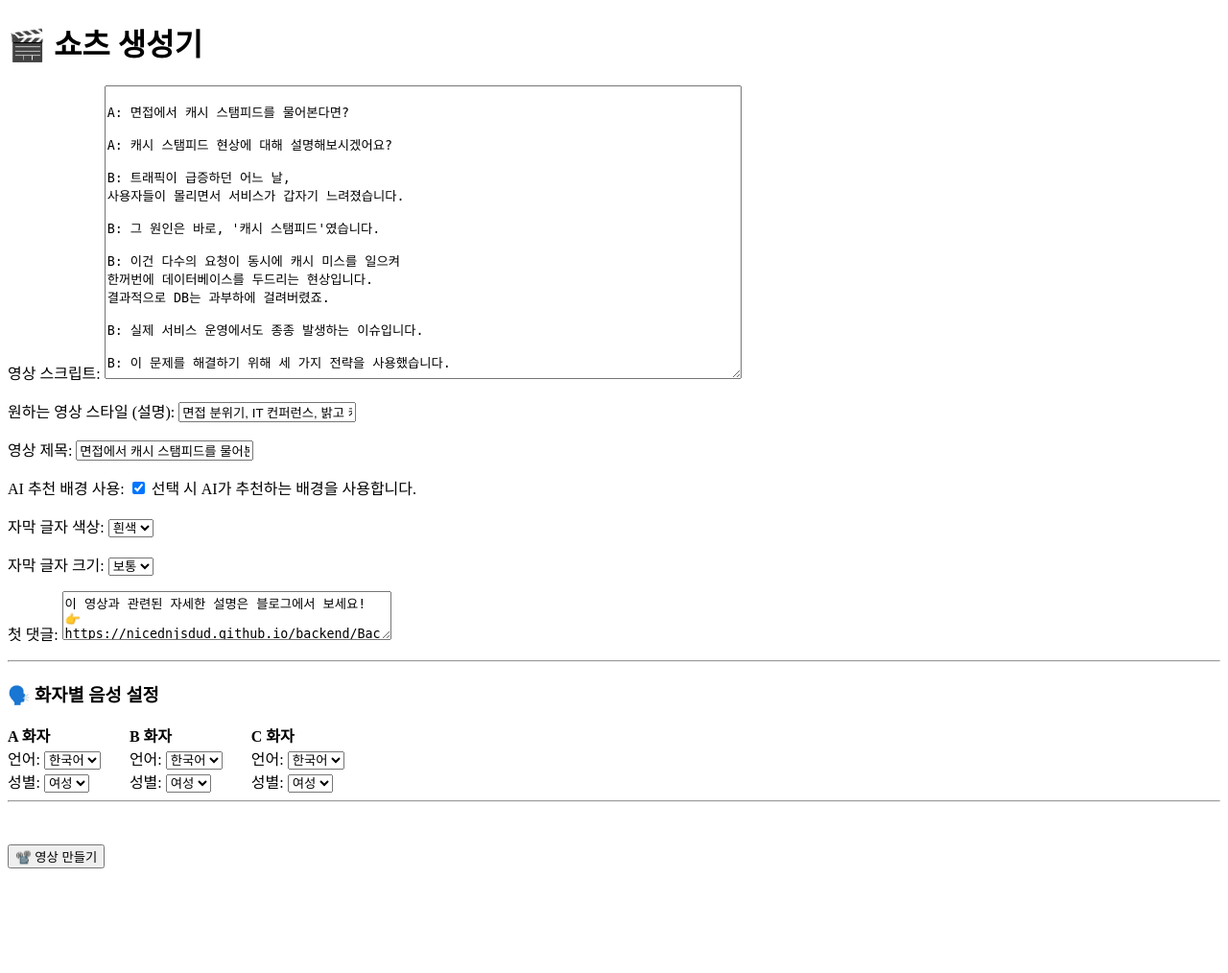
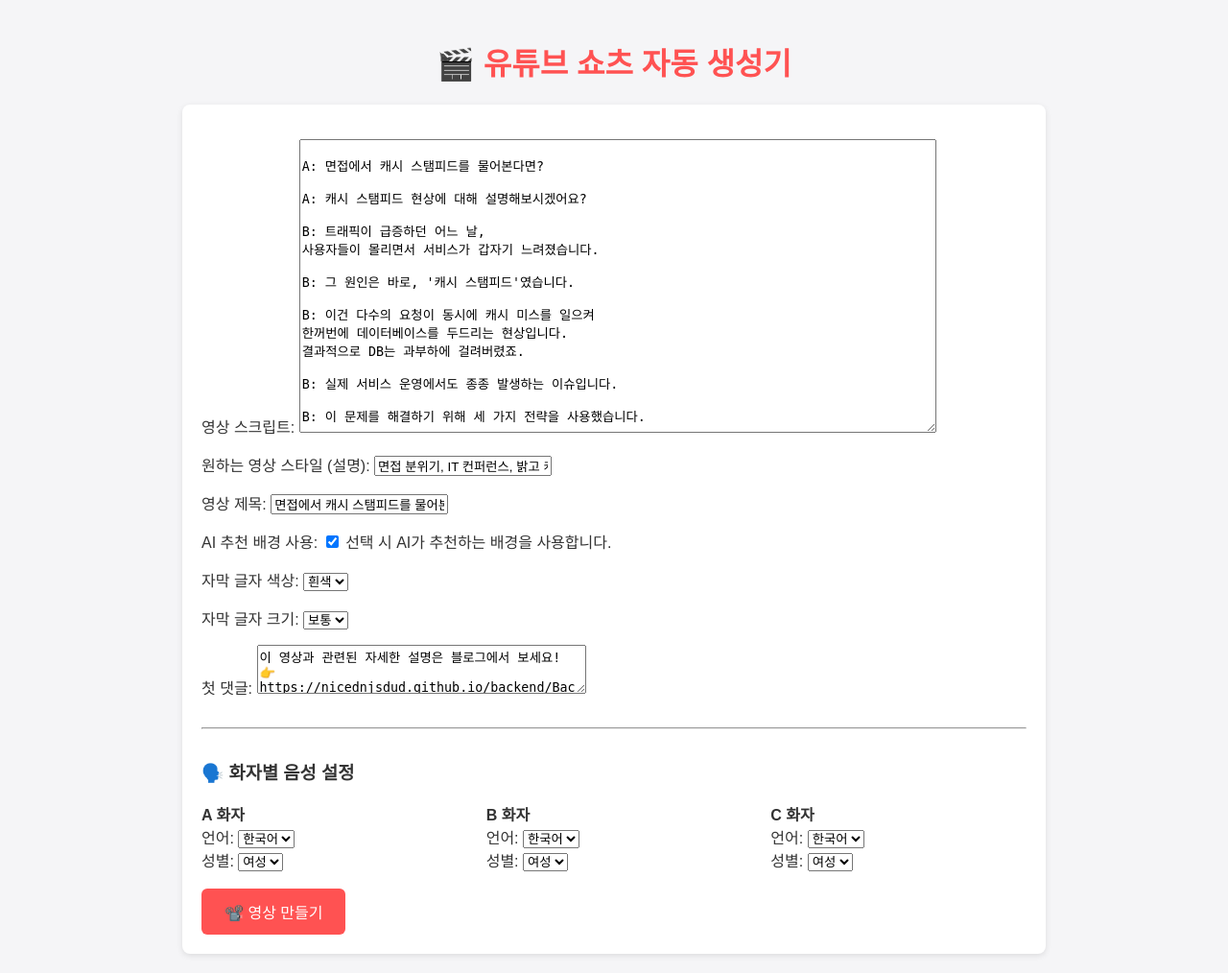
Before and after one commit to nicednjsdud/shorts-automation, a Django app: page / in a window 1280 px wide. Shown: the whole page at 96% size. Before the commit the page ends 905 px from the top, so only its background shows below. Run offline with Django 5.2, Linux system fonts and the light colour scheme; parts of the project's set-up code (start-up, migrations or seed data) failed here and were passed over.

Commit message:
css: ui/ux 수정

```diff
--- /dev/null
+++ b/shortsapp/static/css/style.css
@@ -0,0 +1,92 @@
+body {
+    font-family: 'Pretendard', sans-serif;
+    margin: 0 auto;
+    max-width: 900px;
+    padding: 20px;
+    background-color: #f5f5f7;
+    color: #333;
+}
+h1 {
+    text-align: center;
+    color: #ff5252;
+}
+form {
+    background: white;
+    padding: 20px;
+    border-radius: 8px;
+    box-shadow: 0 2px 6px rgba(0,0,0,0.1);
+}
+button {
+    background-color: #ff5252;
+    color: white;
+    border: none;
+    padding: 12px 24px;
+    border-radius: 6px;
+    font-size: 16px;
+    cursor: pointer;
+}
+button:hover {
+    background-color: #e04646;
+}
+hr {
+    margin: 30px 0;
+}
+.speaker-settings {
+    display: flex;
+    gap: 30px;
+    flex-wrap: wrap;
+}
+.speaker-settings div {
+    flex: 1;
+    min-width: 150px;
+}
+video {
+    margin-top: 20px;
+    border-radius: 8px;
+}
+ul {
+    list-style: none;
+    padding: 0;
+}
+li {
+    display: inline-block;
+    background: #eee;
+    padding: 5px 10px;
+    border-radius: 4px;
+    margin: 5px;
+}
+#uploadBtn {
+    margin-top: 15px;
+}
+#uploadStatus {
+    margin-top: 10px;
+    font-weight: bold;
+}
+#progressContainer {
+    width: 100%;
+    background: #ddd;
+    border-radius: 20px;
+    overflow: hidden;
+    margin-top: 15px;
+}
+#progressBar {
+    height: 20px;
+    width: 0;
+    background: #ff5252;
+    transition: width 0.4s ease;
+}
+#genProgressContainer,
+#uploadProgressContainer {
+    width: 100%;
+    background: #ddd;
+    border-radius: 20px;
+    overflow: hidden;
+    margin-top: 15px;
+}
+#genProgressBar,
+#uploadProgressBar {
+    height: 20px;
+    width: 0;
+    background: #ff5252;
+    transition: width 0.4s ease;
+}
--- /dev/null
+++ b/shortsapp/static/js/script.js
@@ -0,0 +1,62 @@
+document.addEventListener("DOMContentLoaded", function () {
+    const uploadBtn = document.getElementById("uploadBtn");
+    const uploadProgressContainer = document.getElementById("uploadProgressContainer");
+    const uploadProgressBar = document.getElementById("uploadProgressBar");
+    const uploadStatus = document.getElementById("uploadStatus");
+
+    const generateBtn = document.getElementById("generateBtn");
+    const genProgressContainer = document.getElementById("genProgressContainer");
+    const genProgressBar = document.getElementById("genProgressBar");
+
+    if (generateBtn) {
+        generateBtn.addEventListener("click", function () {
+            genProgressContainer.style.display = "block";
+            genProgressBar.style.width = "10%";
+
+            let fakeGenProgress = 10;
+            const genInterval = setInterval(() => {
+                fakeGenProgress += 10;
+                if (fakeGenProgress >= 90) fakeGenProgress = 90;
+                genProgressBar.style.width = fakeGenProgress + "%";
+            }, 700);
+
+            setTimeout(() => {
+                clearInterval(genInterval);
+                genProgressBar.style.width = "100%";
+            }, 8000); // 대략 8초 후 완료 가정 (실제 생성 시간에 맞게 조절)
+        });
+    }
+
+    if (uploadBtn) {
+        uploadBtn.addEventListener("click", function () {
+            uploadProgressContainer.style.display = "block";
+            uploadProgressBar.style.width = "20%";
+
+            let fakeProgress = 20;
+            const interval = setInterval(() => {
+                fakeProgress += 10;
+                if (fakeProgress >= 90) fakeProgress = 90;
+                uploadProgressBar.style.width = fakeProgress + "%";
+            }, 500);
+
+            fetch("/upload/", {
+                method: "POST",
+                headers: {
+                    "X-CSRFToken": document.querySelector("[name=csrfmiddlewaretoken]").value
+                }
+            })
+            .then(response => response.json())
+            .then(data => {
+                clearInterval(interval);
+                uploadProgressBar.style.width = "100%";
+                if (data.success) {
+                    uploadStatus.innerHTML =
+                        `<p>✅ 업로드 완료! <a href="https://youtu.be/${data.video_id}" target="_blank">영상 보기</a></p>`;
+                } else {
+                    uploadStatus.textContent = "❌ 업로드 실패: " + data.error;
+                    uploadProgressBar.style.background = "#888";
+                }
+            });
+        });
+    }
+});
--- a/shortsapp/templates/index.html
+++ b/shortsapp/templates/index.html
@@ -3,9 +3,11 @@
 <head>
     <meta charset="UTF-8">
     <title>유튜브 쇼츠 자동 생성기</title>
+    <link rel="stylesheet" href="../static/css/style.css">
+    <script src="../static/js/script.js"></script>
 </head>
 <body>
-    <h1>🎬 쇼츠 생성기</h1>
+    <h1>🎬 유튜브 쇼츠 자동 생성기</h1>
 
     <form method="post">
         {% csrf_token %}
@@ -13,7 +15,7 @@
 
         <hr>
         <h3>🗣️ 화자별 음성 설정</h3>
-        <div style="display: flex; gap: 30px;">
+        <div class="speaker-settings">
             {% for speaker in "ABC" %}
             <div>
                 <strong>{{ speaker }} 화자</strong><br>
@@ -33,10 +35,13 @@
             {% endfor %}
         </div>
 
-        <hr>
-        <br><br>
+        <br>
         <button type="submit">📽️ 영상 만들기</button>
     </form>
+
+    <div id="genProgressContainer" style="display: none;">
+        <div id="genProgressBar"></div>
+    </div>
 
     {% if video_path %}
         {% if tags %}
@@ -53,29 +58,14 @@
         <h3>🎥 영상 미리보기</h3>
         <video src="{{ video_path }}" controls style="width: 100%; max-width: 600px;"></video>
 
+        <div id="progressContainer" style="display:none;">
+            <div id="progressBar"></div>
+        </div>
+
         <h3>☁️ YouTube 업로드</h3>
         <button id="uploadBtn">YouTube에 업로드</button>
         <div id="uploadStatus"></div>
 
-        <script>
-            document.getElementById("uploadBtn").addEventListener("click", function () {
-                fetch("{% url 'upload_to_youtube' %}", {
-                    method: "POST",
-                    headers: {
-                        "X-CSRFToken": "{{ csrf_token }}"
-                    }
-                })
-                .then(response => response.json())
-                .then(data => {
-                    if (data.success) {
-                        document.getElementById("uploadStatus").innerHTML =
-                            `<p>✅ 업로드 완료! <a href="https://youtu.be/${data.video_id}" target="_blank">영상 보기</a></p>`;
-                    } else {
-                        document.getElementById("uploadStatus").textContent = "❌ 업로드 실패: " + data.error;
-                    }
-                });
-            });
-        </script>
     {% endif %}
 </body>
 </html>
--- a/shortsapp/views.py
+++ b/shortsapp/views.py
@@ -19,8 +19,8 @@ DEFAULT_VOICES = {
 
 def index(request):
     video_path = None
+    form = TextInputForm()
     generated_tags = []
-    form = TextInputForm()
 
     if request.method == 'POST':
         form = TextInputForm(request.POST)
@@ -33,16 +33,21 @@ def index(request):
             title_text = form.cleaned_data['title_text']
             comment_text = form.cleaned_data['comment_text']
 
+            # 진행 상태 초기화
+            request.session["progress"] = 0
+            request.session.modified = True
+
             # 태그 생성
             generated_tags = extract_keywords(script + " " + title_text)
 
             # 이미지 경로 준비
-            image_paths = os.path.join('media', 'bg.jpg')
             if ai_background:
                 style_prompt_en = translate_to_english(style_prompt)
                 image_paths = fetch_unsplash_images(style_prompt_en, save_dir='media', count=6)
+            else:
+                image_paths = [os.path.join('media', 'bg.jpg')] * 6
 
-            # 화자별 음성 설정
+            # 화자별 설정
             speaker_settings = {}
             for speaker in ['A', 'B', 'C']:
                 gender = request.POST.get(f"gender_{speaker}")
@@ -53,24 +58,35 @@ def index(request):
                         "gender": gender,
                         "lang": lang,
                         "voice": voice_name,
-                        'speaking_rate': 1.3,
+                        'speaking_rate': 1.3,  # 속도 조절
                     }
+
+            # 진행률 예시로 업데이트
+            request.session["progress"] = 20
+            request.session.modified = True
 
             # 영상 생성
             video_path = process_script(
-                script, image_paths, font_color, font_size,
-                speaker_settings=speaker_settings, title_text=title_text,
+                script,
+                image_paths,
+                font_color,
+                font_size,
+                speaker_settings=speaker_settings,
+                title_text=title_text,
+                progress_session=request.session,  # 필요하면 processor에서 progress 갱신
             )
-            print("comment_text:", comment_text)
-            # 세션 저장
+
+            # 진행 완료
+            request.session["progress"] = 100
             request.session["video_path"] = video_path
             request.session["title_text"] = title_text
             request.session["tags"] = generated_tags
             request.session["comment_text"] = comment_text
+            request.session.modified = True
 
     return render(request, 'index.html', {
         'form': form,
-        'video_path': video_path,
+        'video_path': request.session.get("video_path"),
         'tags': generated_tags,
     })
 
@@ -97,14 +113,16 @@ def upload_to_youtube(request):
         if comment_text:
             post_comment(youtube, video_id, comment_text)
 
-
-        print("✅ 유튜브 업로드 성공:", video_id)
-        # 세션에서 비디오 경로 제거
-        del request.session["video_path"]
-        del request.session["title_text"]
-        del request.session["tags"]
-        del request.session["comment_text"]
+        # 세션 초기화
+        for key in ["video_path", "title_text", "tags", "comment_text"]:
+            if key in request.session:
+                del request.session[key]
+        request.session.modified = True
 
         return JsonResponse({"success": True, "video_id": video_id})
     except Exception as e:
         return JsonResponse({"success": False, "error": str(e)}, status=500)
+
+def get_progress(request):
+    progress = request.session.get("progress", 0)
+    return JsonResponse({"progress": progress})
```
Also changed, not shown: shortsapp/services/generator/processor.py (+26 -37 lines).
